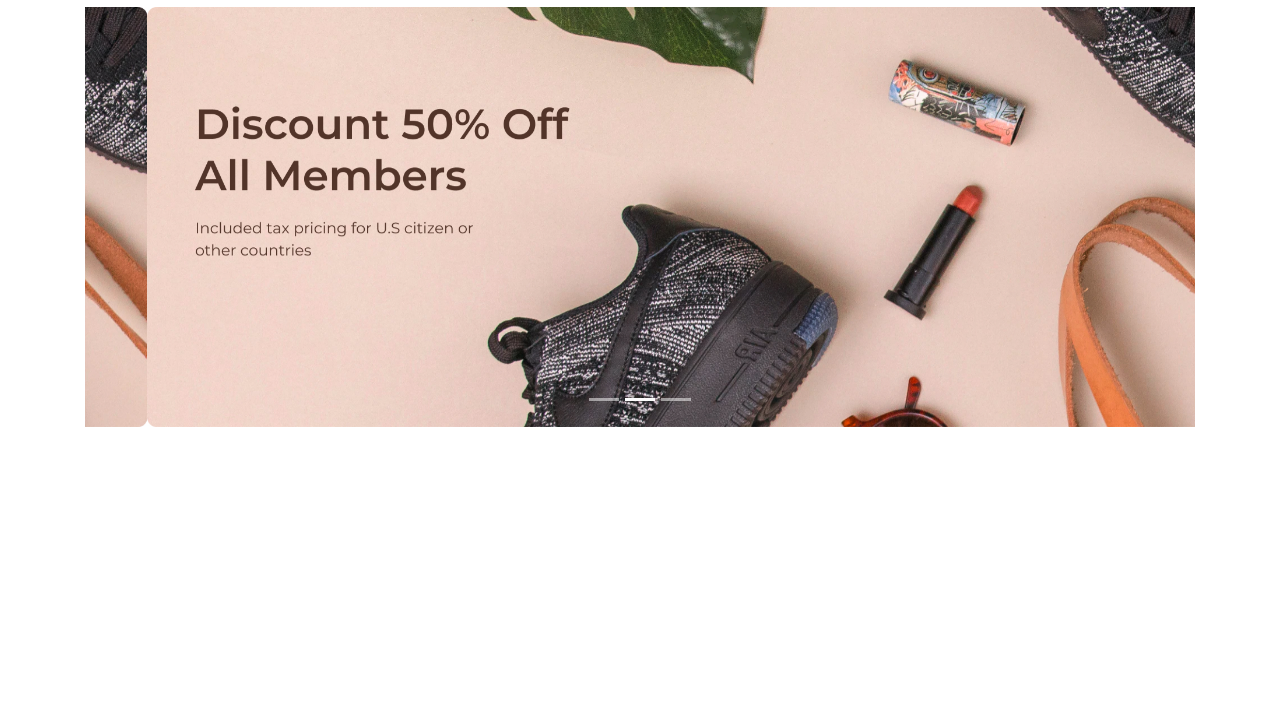
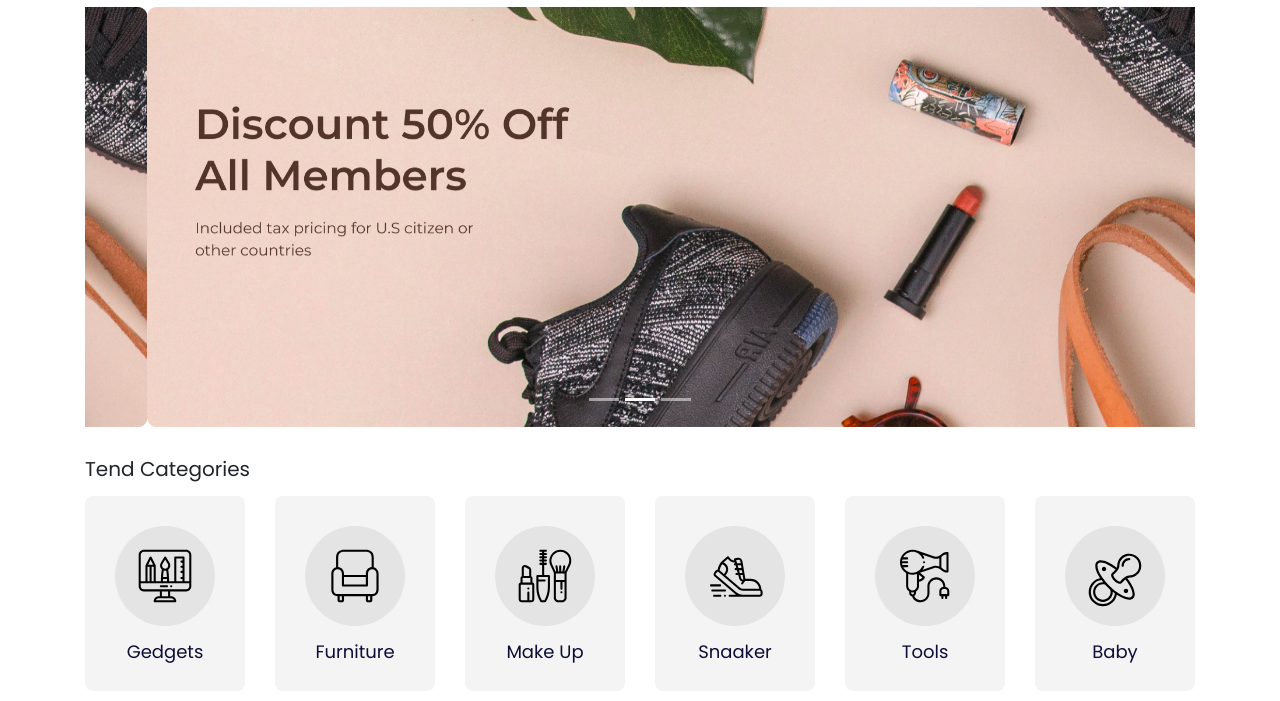
Before and after one commit to azkiya12/front-end-slicing-figma, a plain HTML site: page index.html in a window 1280 px wide. Shown: the part 93-794 px from the top of the page. Drawn offline with nearby package versions, Linux system fonts and the light colour scheme.

Commit message:
perbaikan navbar background scroll

```diff
--- a/index.html
+++ b/index.html
@@ -44,8 +44,9 @@
       </div>
     </div>
   </nav>
-  <!-- Carousel Slicing -->
+  <!-- Page Content -->
   <div class="page-content page-home">
+    <!-- Carousel Slicing -->
     <section class="store-carousel">
       <div class="container">
         <div class="row">
@@ -72,6 +73,65 @@
         </div>
       </div>
     </section>
+    <section class="store-trend-categories">
+      <div class="container">
+        <div class="row">
+          <div class="col-12" data-aos="fade-up">
+            <h5>Tend Categories</h5>
+          </div>
+        </div>
+        <div class="row">
+          <div class="col-6 col-md-3 col-lg-2" data-aos="fade-up" data-aos-delay="100">
+            <a href="#" class="component-categories d-block">
+              <div class="ctaegories-image">
+                <img src="/images/categories-gadgets.svg" alt="" class="w-100">
+              </div>
+              <p class="categories-text">Gedgets</p>
+            </a>
+          </div>
+          <div class="col-6 col-md-3 col-lg-2" data-aos="fade-up" data-aos-delay="200">
+            <a href="#" class="component-categories d-block">
+              <div class="ctaegories-image">
+                <img src="/images/categories-furniture.svg" alt="" class="w-100">
+              </div>
+              <p class="categories-text">Furniture</p>
+            </a>
+          </div>
+          <div class="col-6 col-md-3 col-lg-2" data-aos="fade-up" data-aos-delay="300">
+            <a href="#" class="component-categories d-block">
+              <div class="ctaegories-image">
+                <img src="/images/categories-makeup.svg" alt="" class="w-100">
+              </div>
+              <p class="categories-text">Make Up</p>
+            </a>
+          </div>
+          <div class="col-6 col-md-3 col-lg-2" data-aos="fade-up" data-aos-delay="400">
+            <a href="#" class="component-categories d-block">
+              <div class="ctaegories-image">
+                <img src="/images/categories-sneaker.svg" alt="" class="w-100">
+              </div>
+              <p class="categories-text">Snaaker</p>
+            </a>
+          </div>
+          <div class="col-6 col-md-3 col-lg-2" data-aos="fade-up" data-aos-delay="500">
+            <a href="#" class="component-categories d-block">
+              <div class="ctaegories-image">
+                <img src="/images/categories-tools.svg" alt="" class="w-100">
+              </div>
+              <p class="categories-text">Tools</p>
+            </a>
+          </div>
+          <div class="col-6 col-md-3 col-lg-2" data-aos="fade-up" data-aos-delay="600">
+            <a href="#" class="component-categories d-block">
+              <div class="ctaegories-image">
+                <img src="/images/categories-baby.svg" alt="" class="w-100">
+              </div>
+              <p class="categories-text">Baby</p>
+            </a>
+          </div>
+        </div>
+      </div>
+    </section>
   </div>
 
 
@@ -82,7 +142,7 @@
   <script>
     AOS.init();
   </script>
-  <script src="/script/navba-scroll.js"></script>
+  <script src="/script/navbar-scroll.js"></script>
 </body>
 
 </html>
--- a/script/navba-scroll.js
+++ b/script/navbar-scroll.js
@@ -1,6 +1,6 @@
 $(function () {
     $(document).scroll(function () {
         var $nav = $(".navbar-fixed-top");
-        $nav.toggleClass("scrolled", $(this).scrollTop() > $new.height());
-    })
-})
+        $nav.toggleClass("scrolled", $(this).scrollTop() > $nav.height());
+    });
+});
```
Also changed, not shown: style/_navbar.scss (+7 -5 lines), 1 other file.
